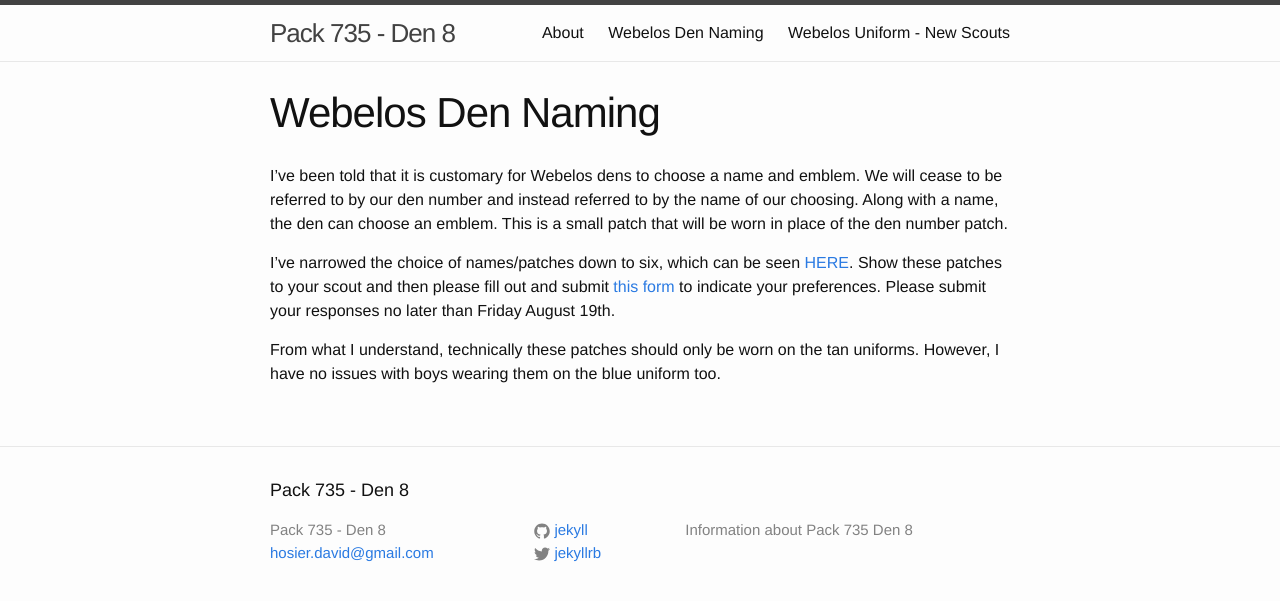
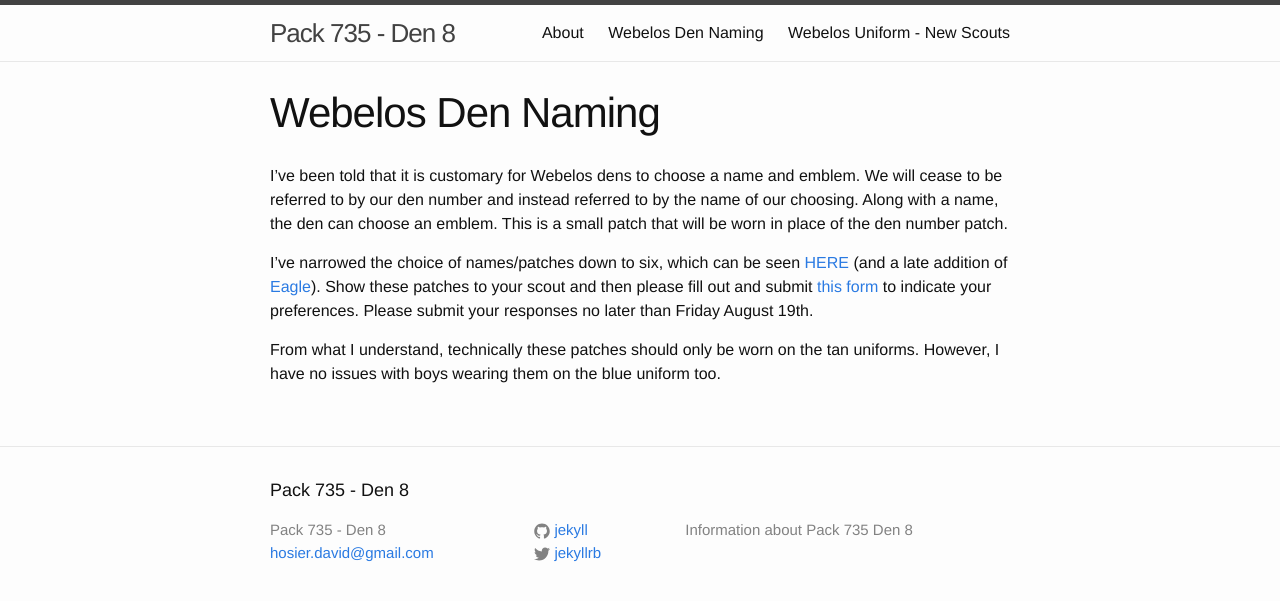
Before and after one commit to david-hosier/david-hosier.github.io, a Jekyll site: the page built from scouts/webelos/den-naming.md, in a window 1280 px wide. Shown: the top 601 px of the page. Built offline with Jekyll 4.4.1, drawn with Linux system fonts in a browser that asks for light colours.

Commit message:
added eagle patch link

```diff
--- a/scouts/webelos/den-naming.md
+++ b/scouts/webelos/den-naming.md
@@ -5,6 +5,6 @@
 
 I've been told that it is customary for Webelos dens to choose a name and emblem. We will cease to be referred to by our den number and instead referred to by the name of our choosing. Along with a name, the den can choose an emblem. This is a small patch that will be worn in place of the den number patch.
 
-I've narrowed the choice of names/patches down to six, which can be seen [HERE](/scouts/webelos/patrol-patches.pdf). Show these patches to your scout and then please fill out and submit [this form](https://goo.gl/forms/1uzVD0iYRFIXB59J3) to indicate your preferences. Please submit your responses no later than Friday August 19th.
+I've narrowed the choice of names/patches down to six, which can be seen [HERE](/scouts/webelos/patrol-patches.pdf) (and a late addition of [Eagle](http://www.scoutstuff.org/eagle-6776.html)). Show these patches to your scout and then please fill out and submit [this form](https://goo.gl/forms/1uzVD0iYRFIXB59J3) to indicate your preferences. Please submit your responses no later than Friday August 19th.
 
 From what I understand, technically these patches should only be worn on the tan uniforms. However, I have no issues with boys wearing them on the blue uniform too.
```
